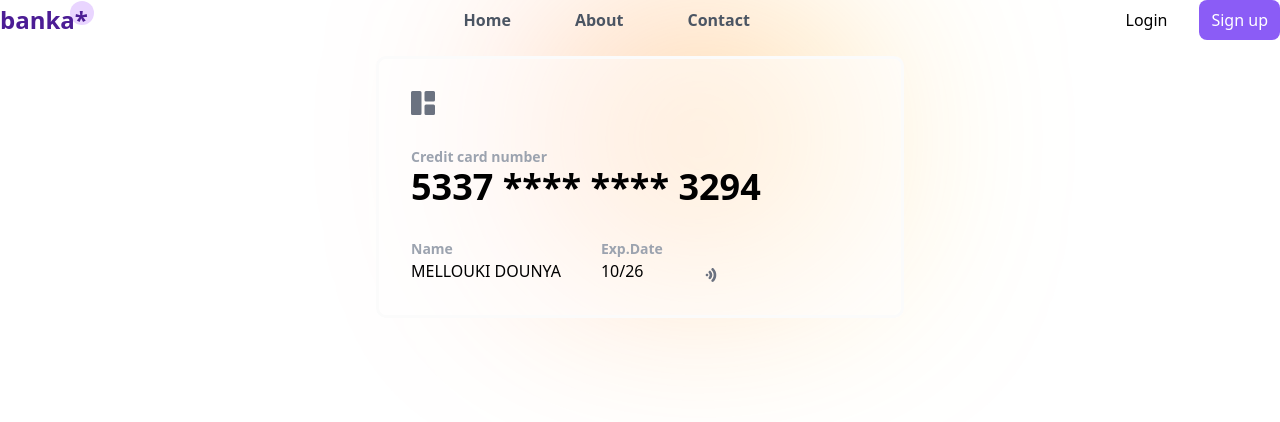
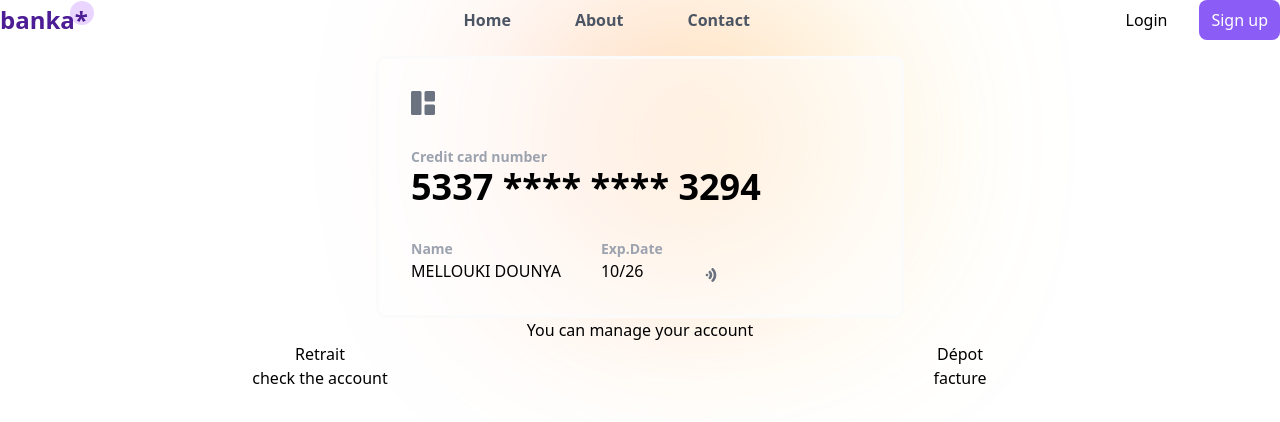
Before and after one commit to dounya-m/dev-hunter, a React (Vite) app: page /gap in a window 1280 px wide. Shown: the top 422 px of the page. Built offline with nearby package versions, Linux system fonts and the light colour scheme.

Commit message:
gap main

```diff
--- /dev/null
+++ b/src/components/user/gap/GapMain.jsx
@@ -0,0 +1,15 @@
+import React from 'react'
+import TransitionController from './iteme/TransitionController'
+
+function GapMain() {
+  return (
+    <div>
+        <h1>You can manage your account</h1>
+        <div>
+            <TransitionController />
+        </div>
+    </div>
+  )
+}
+
+export default GapMain
--- /dev/null
+++ b/src/components/user/gap/iteme/TransitionController.jsx
@@ -0,0 +1,15 @@
+import React from 'react'
+
+function TransitionController() {
+  return (
+    <div className='grid grid-cols-2'>
+        <button className='btn'>Retrait</button>
+        <button className='btn'>Dépot</button>
+        <button className='btn'>check the account</button>
+        <button className='btn'>facture</button>
+
+    </div>
+  )
+}
+
+export default TransitionController
--- a/src/pages/user/Gap.jsx
+++ b/src/pages/user/Gap.jsx
@@ -1,10 +1,12 @@
 import React from 'react'
 import GapHeader from '../../components/user/gap/GapHeader'
+import GapMain from '../../components/user/gap/GapMain'
 
 function Gap() {
   return (
     <div>
         <GapHeader />
+        <GapMain />
     </div>
   )
 }
```
